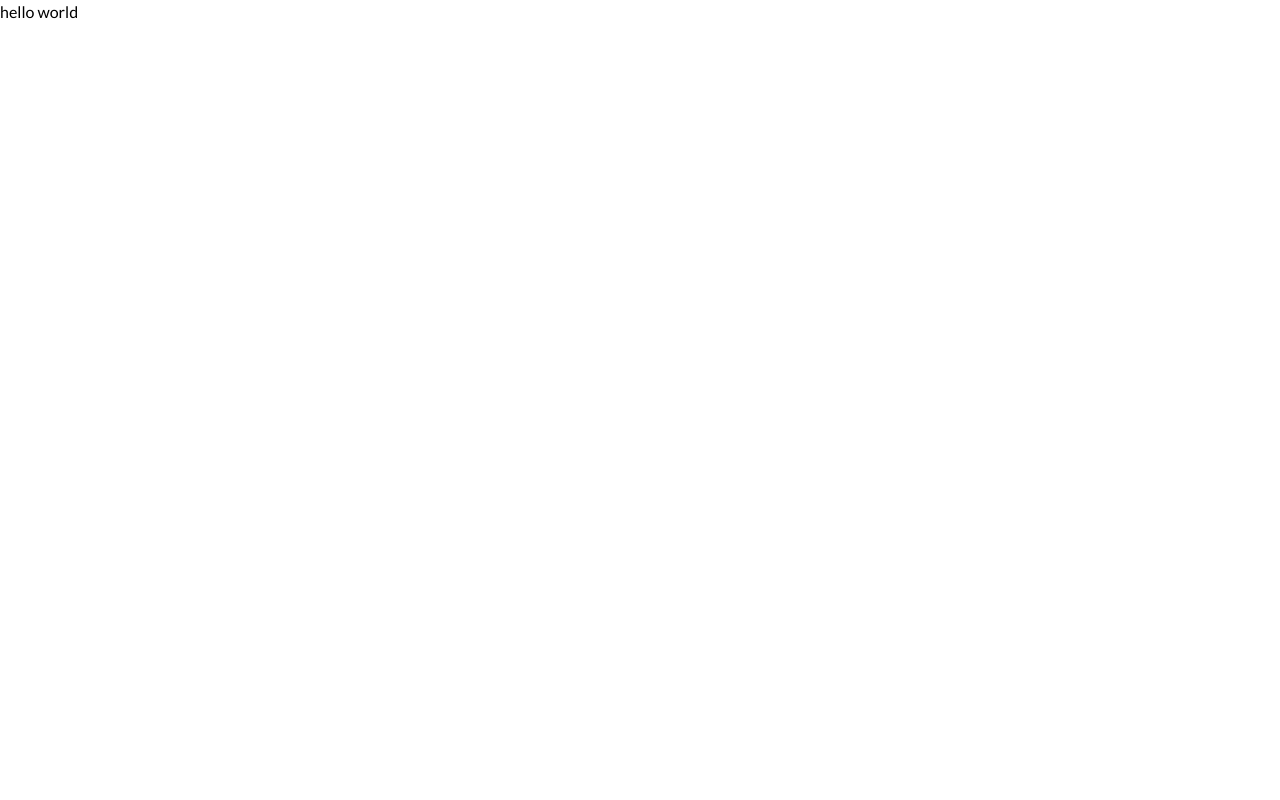
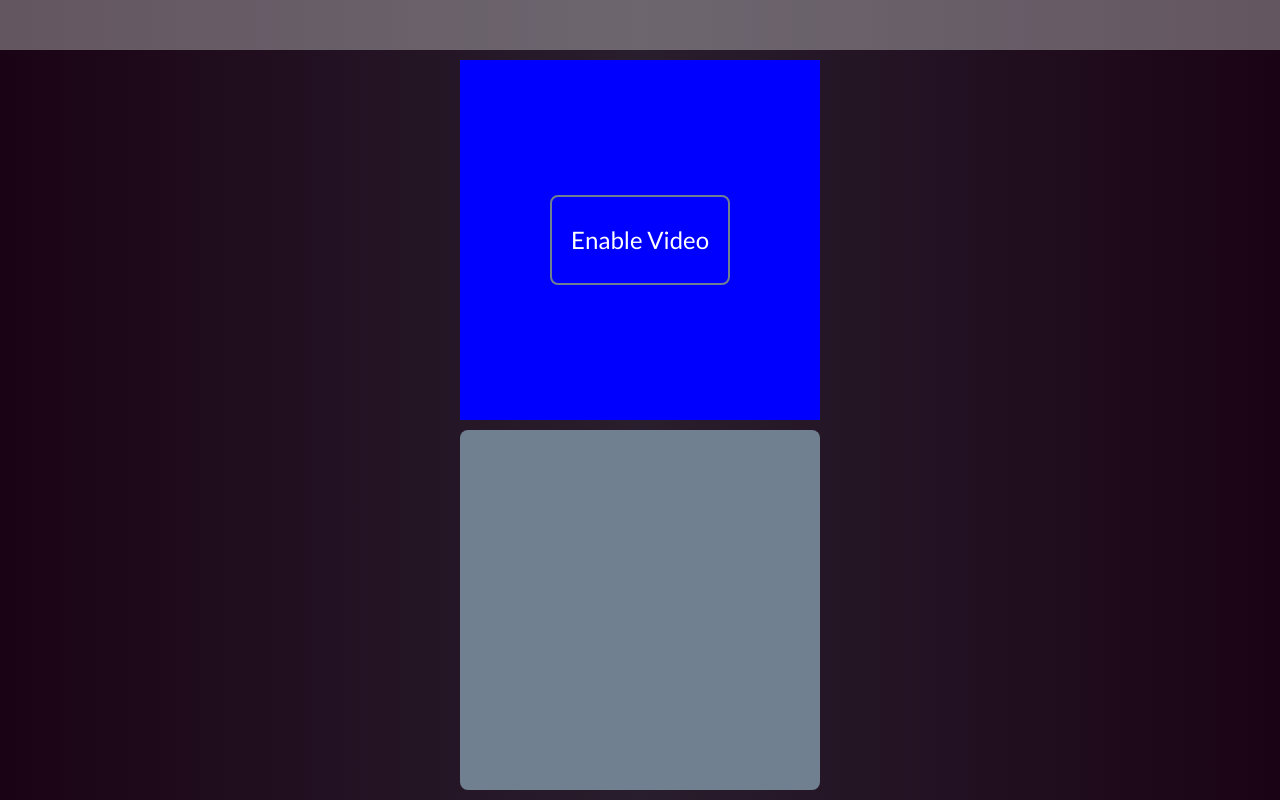
Before and after one commit to nolenroyalty/paccam, a React (Vite) app: page / in a window 1280 px wide. Built offline with nearby package versions, Linux system fonts and the light colour scheme.

Commit message:
layout stuff

```diff
--- a/src/components/App/App.js
+++ b/src/components/App/App.js
@@ -1,7 +1,83 @@
 import React from "react";
+import styled from "styled-components";
+import Playfield from "../Playfield";
+import VideoFrame from "../VideoFrame";
+import StatusBar from "../StatusBar";
 
 function App() {
-  return <main>hello world</main>;
+  return (
+    <GameHolder>
+      <Header />
+      <One>
+        <VideoFrame />
+      </One>
+      <Two />
+    </GameHolder>
+  );
 }
 
+const GameHolder = styled.div`
+  display: grid;
+  grid-template-areas:
+    "header"
+    "videoframe"
+    "playfield";
+  grid-template-rows: auto 1fr 1fr;
+  width: 100vw;
+  height: 100vh;
+  gap: 10px;
+  align-content: space-between;
+  padding-bottom: 10px;
+
+  --max-size: min(calc(50vh - 40px), calc(100vw - 25px));
+`;
+
+const Header = styled.div`
+  grid-area: header;
+  background-color: #d3d3d366;
+  height: 50px;
+`;
+
+const FittedSquare = styled.div`
+  aspect-ratio: 1 / 1;
+  max-width: var(--max-size);
+  max-height: var(--max-size);
+  width: 100%;
+  height: 100%;
+  justify-self: center;
+  border-radius: 8px;
+`;
+
+const One = styled(FittedSquare)`
+  grid-area: videoframe;
+  background-color: lightblue;
+`;
+
+const Two = styled(FittedSquare)`
+  grid-area: playfield;
+  background-color: slategrey;
+`;
+
+// const MaxWidthWrapper = styled.div`
+//   max-width: 800px;
+//   padding: 0 32px;
+//   margin: 0 auto;
+//   background-color: slategrey;
+// `;
+
+// const Wrapper = styled.div`
+//   display: flex;
+//   height: 100%;
+//   flex-direction: column;
+// `;
+
+// const InnerWrapper = styled.div`
+//   flex-grow: 1;
+//   display: grid;
+//   flex-direction: column;
+//   align-items: center;
+//   background-color: green;
+//   grid-template-columns: 1fr;
+// `;
+
 export default App;
--- /dev/null
+++ b/src/components/Playfield/Playfield.js
@@ -0,0 +1,13 @@
+import React from "react";
+import styled from "styled-components";
+
+function Playfield() {
+  return <Wrapper>a</Wrapper>;
+}
+
+const Wrapper = styled.div`
+  background-color: red;
+  aspect-ratio: 1/1;
+`;
+
+export default Playfield;
--- /dev/null
+++ b/src/components/Playfield/index.js
@@ -0,0 +1,2 @@
+export * from './Playfield';
+export { default } from './Playfield';
--- /dev/null
+++ b/src/components/StatusBar/StatusBar.js
@@ -0,0 +1,14 @@
+import React from "react";
+import styled from "styled-components";
+
+function StatusBar() {
+  return <Wrapper />;
+}
+
+const Wrapper = styled.div`
+  background-color: slateblue;
+  width: 100%;
+  height: 20px;
+`;
+
+export default StatusBar;
--- /dev/null
+++ b/src/components/StatusBar/index.js
@@ -0,0 +1,2 @@
+export * from "./StatusBar";
+export { default } from "./StatusBar";
--- /dev/null
+++ b/src/components/UnstyledButton/UnstyledButton.js
@@ -0,0 +1,16 @@
+import React from "react";
+import styled from "styled-components";
+
+function UnstyledButton({ children, ...props }) {
+  return <Button {...props}>{children}</Button>;
+}
+
+const Button = styled.button`
+  background-color: transparent;
+  border: none;
+  color: inherit;
+  font: inherit;
+  cursor: pointer;
+`;
+
+export default UnstyledButton;
--- /dev/null
+++ b/src/components/UnstyledButton/index.js
@@ -0,0 +1,2 @@
+export * from './UnstyledButton';
+export { default } from './UnstyledButton';
--- /dev/null
+++ b/src/components/VideoFrame/VideoFrame.js
@@ -0,0 +1,67 @@
+import React from "react";
+import styled from "styled-components";
+import UnstyledButton from "../UnstyledButton";
+
+function VideoFrame() {
+  const videoRef = React.useRef();
+  const [videoEnabled, setVideoEnabled] = React.useState(false);
+  const [buttonDisabled, setButtonDisabled] = React.useState(false);
+
+  const onClick = React.useCallback(() => {
+    // hook video up to webcam
+    setButtonDisabled(true);
+    navigator.mediaDevices
+      .getUserMedia({ video: true })
+      .then((stream) => {
+        videoRef.current.srcObject = stream;
+        setVideoEnabled(true);
+      })
+      .catch((err) => {
+        console.error("Error accessing the camera.", err);
+      });
+  }, [videoRef]);
+
+  return (
+    <Wrapper>
+      <EnableVideoButton $disabled={buttonDisabled} onClick={onClick}>
+        <ButtonText>Enable Video</ButtonText>
+      </EnableVideoButton>
+      <Video autoPlay muted ref={videoRef} />
+    </Wrapper>
+  );
+}
+
+const ButtonText = styled.p`
+  font-size: 1.5rem;
+  color: white;
+`;
+
+const EnableVideoButton = styled(UnstyledButton)`
+  position: absolute;
+  top: 50%;
+  left: 50%;
+  transform: translate(-50%, -50%);
+  width: 50%;
+  height: 25%;
+  border-radius: 8px;
+  border: 2px solid slategrey;
+  pointer-events: ${(props) => (props.$disabled ? "none" : "auto")};
+  opacity: ${(props) => (props.$disabled ? 0 : 1)};
+  transition: opacity 1s;
+`;
+
+const Wrapper = styled.div`
+  background-color: blue;
+  position: relative;
+  width: 100%;
+  height: 100%;
+`;
+
+const Video = styled.video`
+  object-fit: cover;
+  width: 100%;
+  height: 100%;
+  pointer-events: none;
+`;
+
+export default VideoFrame;
--- /dev/null
+++ b/src/components/VideoFrame/index.js
@@ -0,0 +1,2 @@
+export * from './VideoFrame';
+export { default } from './VideoFrame';
--- a/src/global-styles.css
+++ b/src/global-styles.css
@@ -17,7 +17,8 @@ body {
 body {
   line-height: 1.5;
   -webkit-font-smoothing: antialiased;
-  font-family: 'Lato', sans-serif;
+  font-family: "Lato", sans-serif;
+  background: linear-gradient(to right, #1a0315, #291e2d, #1a0315);
 }
 img,
 picture,
```
Also changed, not shown: static/screenshot.png (added).
